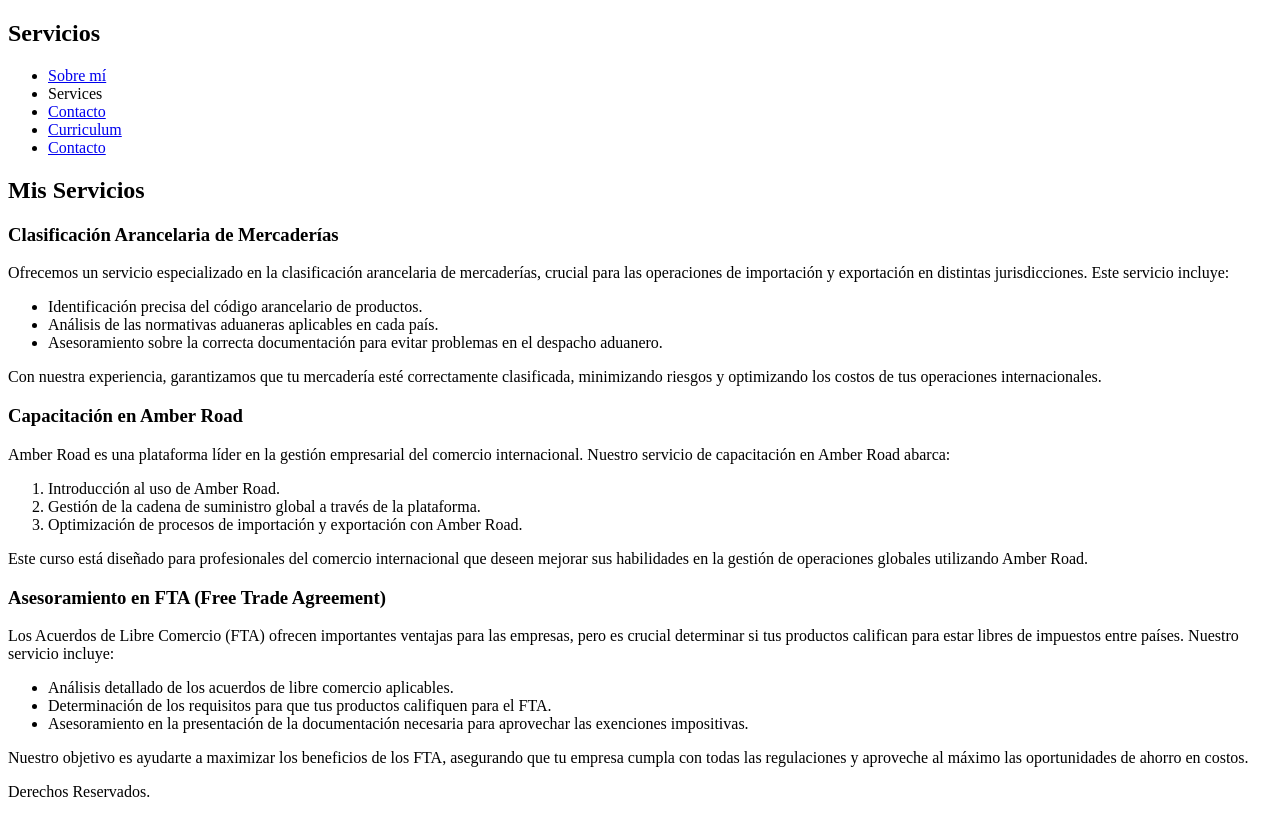
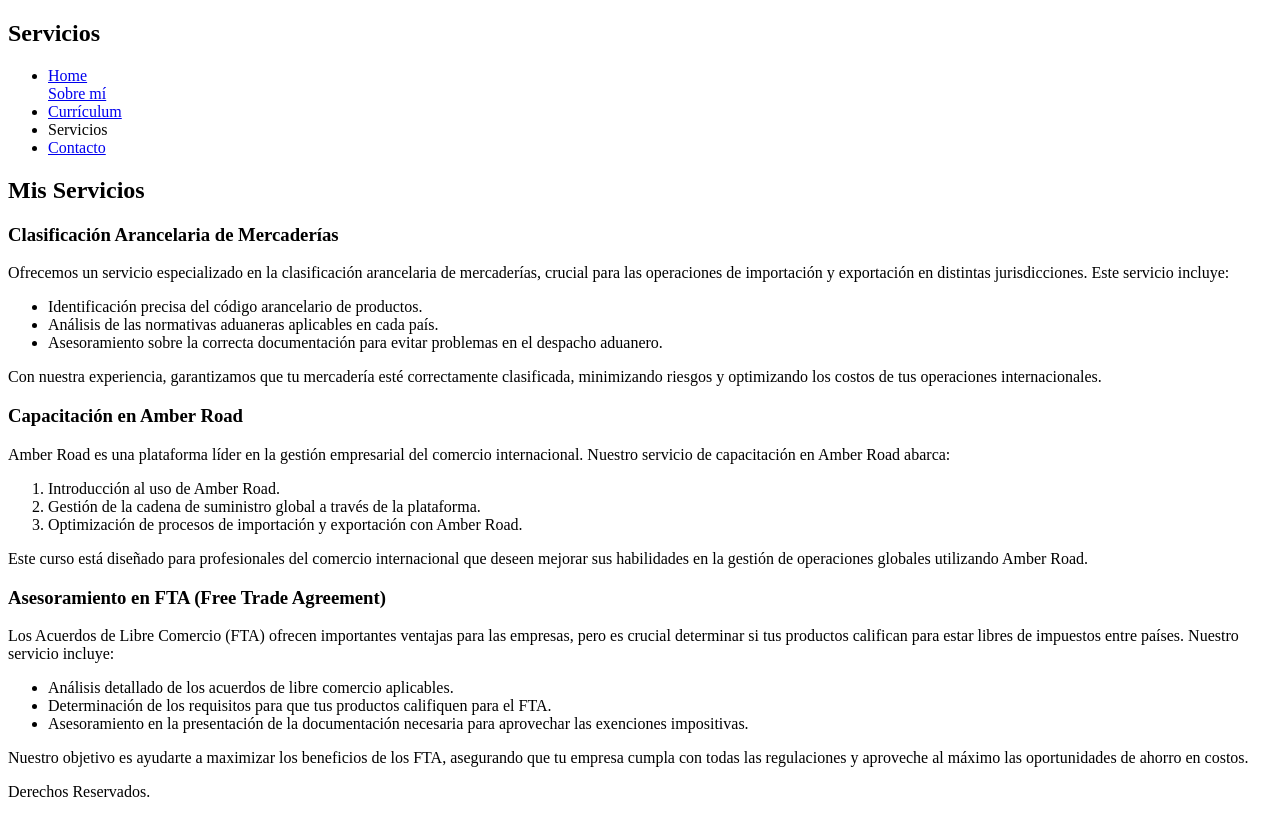
Before and after one commit to nahueasim/ejercicios, a plain HTML site: page actividaduva1/services.html in a window 1280 px wide. Drawn offline with Linux system fonts and the light colour scheme.

Commit message:
Update services.html

```diff
--- a/actividaduva1/services.html
+++ b/actividaduva1/services.html
@@ -1,5 +1,5 @@
 <!DOCTYPE html>
-<html lang="en">
+<html lang="es">
 <head>
     <meta charset="UTF-8">
     <meta name="viewport" content="width=device-width, initial-scale=1.0">
@@ -10,11 +10,11 @@
         <h2>Servicios</h2>
         <nav>
             <ul>
-                <li><a href="about.html">Sobre mí</a></li>
-                <li>Services</li>
-                <li><a href="contacto">Contacto</a></li>
-                <li><a href="curriculum.html">Curriculum</a></li>
-                <li><a href="contacto.html">Contacto</a></li>
+            <li><a href="index.html">Home</a></li
+            <li><a href="aboutme.html">Sobre mí</a></li>
+            <li><a href="resume.html">Currículum</a></li>
+            <li>Servicios</li>
+            <li><a href="contact.html">Contacto</a></li>
             </ul>
         </nav>
     </header>
```
